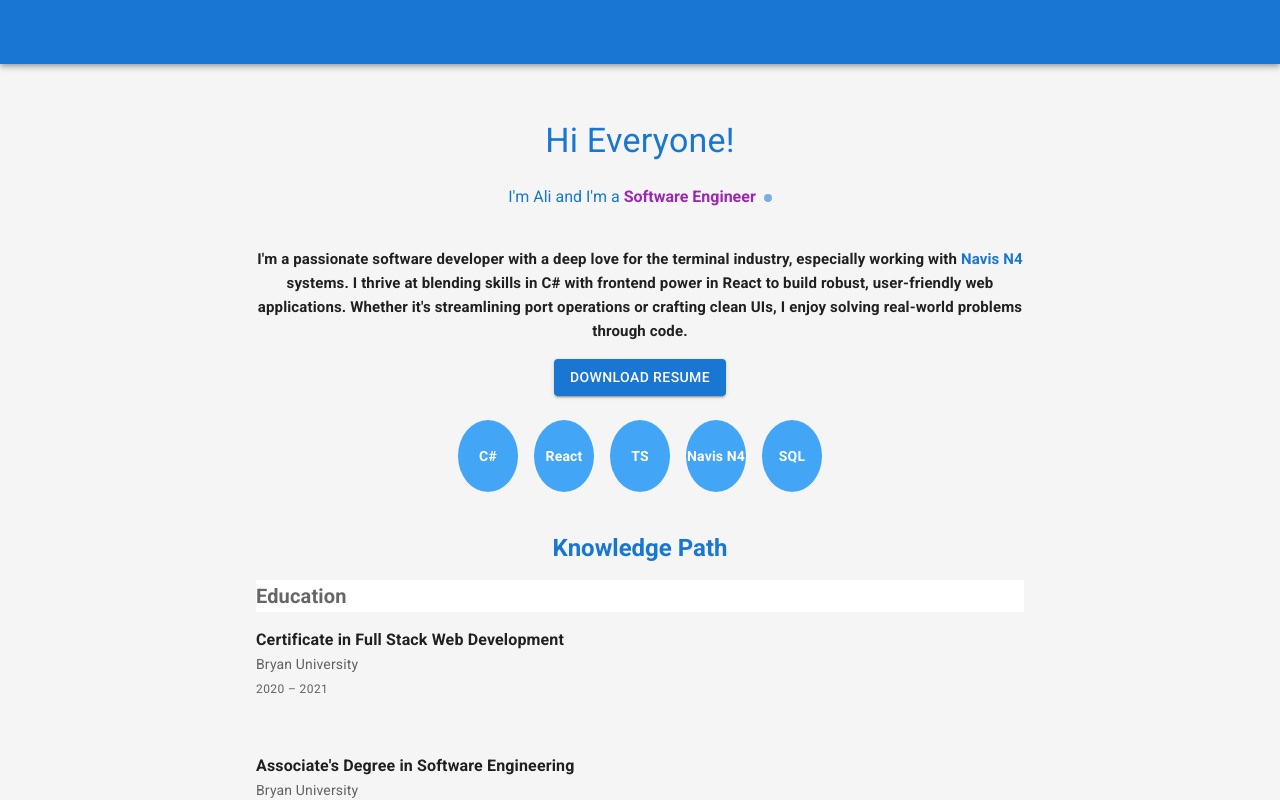
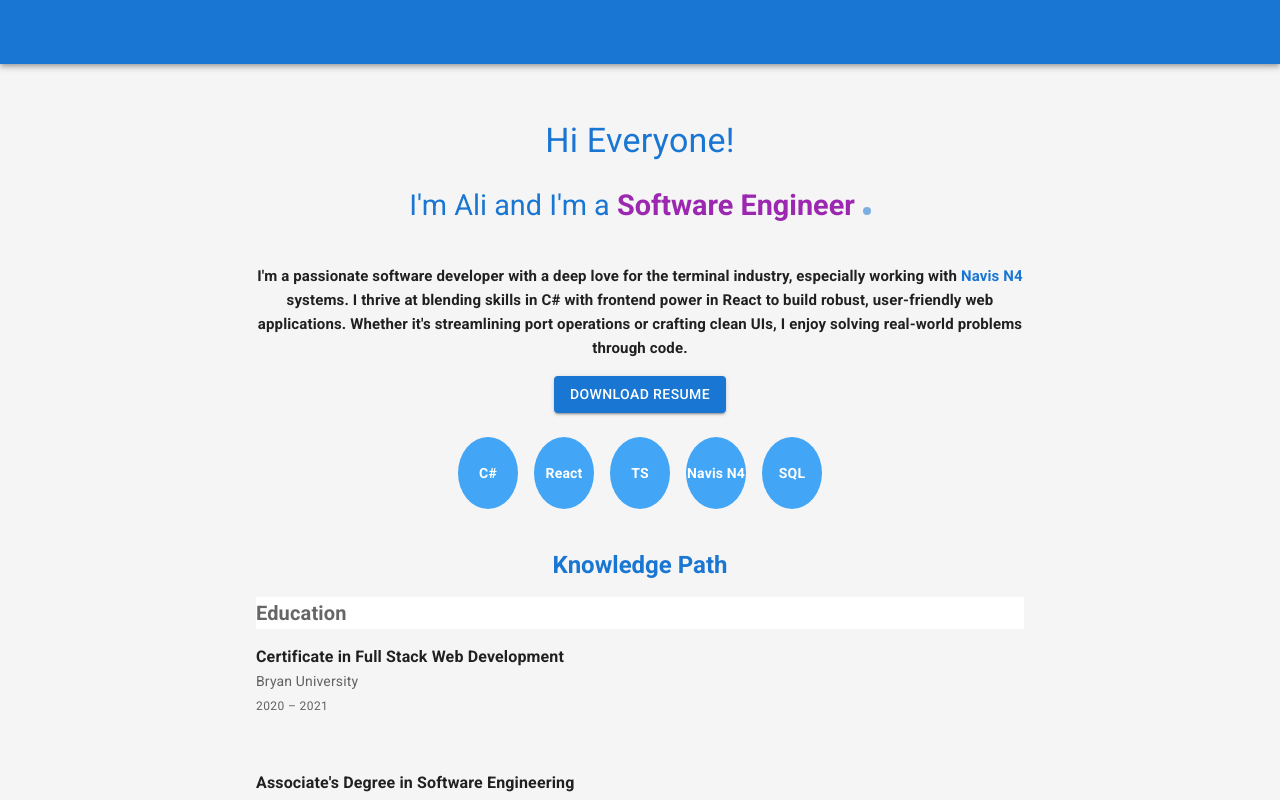
Before and after one commit to webdeviq/Portfolio, a React (Vite) app: page / in a window 1280 px wide. Shown: the top 800 px of the page. Built offline with nearby package versions, Linux system fonts and the light colour scheme; some icons are missing.

Commit message:
Updated intro font size.

```diff
--- a/src/Intro/Intro.tsx
+++ b/src/Intro/Intro.tsx
@@ -40,7 +40,7 @@ const Intro = () => {
           color="primary"
           sx={{
             animation: `${fadeIn} 2s ease-in-out forwards`,
-            fontSize: { xs: "16px" },
+            fontSize: { xs: "16px", sm: "1.5rem", md: "1.8rem" },
           }}
         >
           I'm Ali and I'm a{" "}
```
